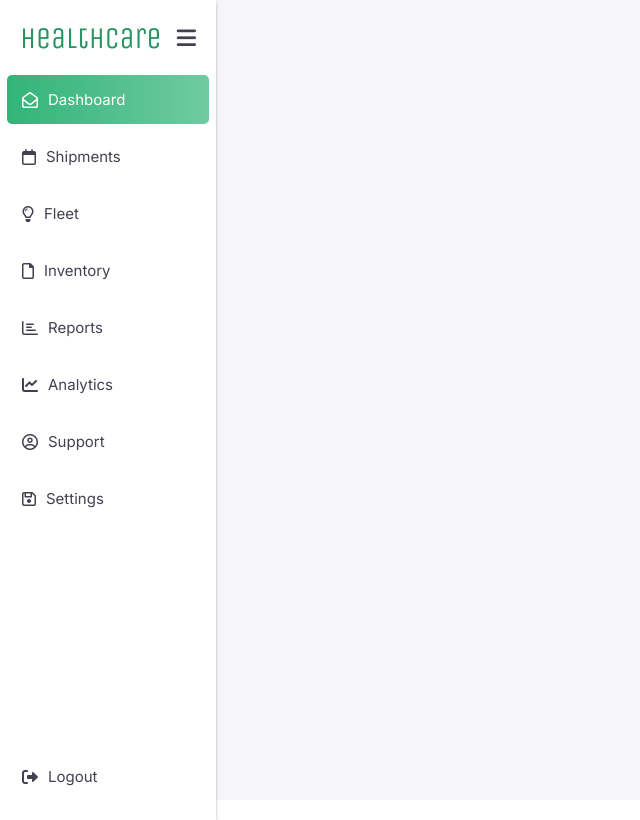
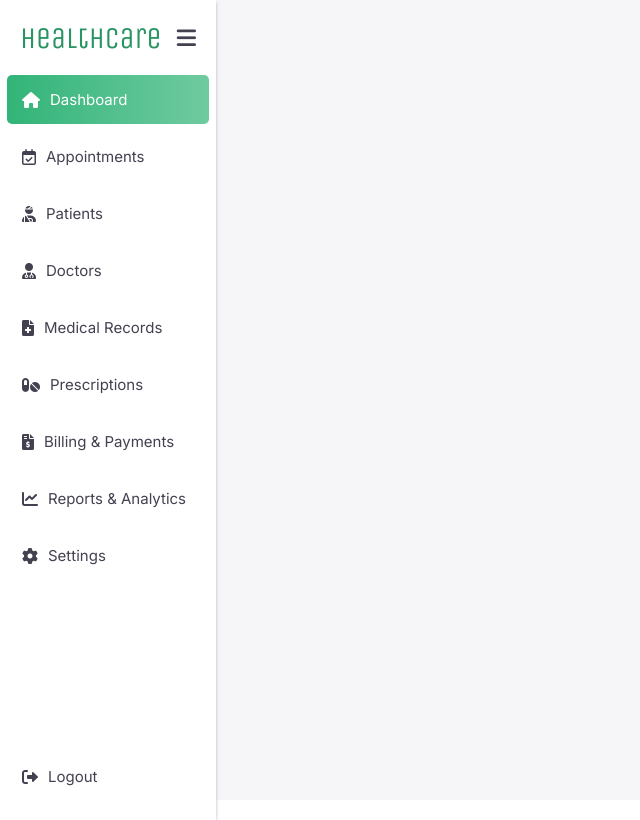
Before and after one commit to joseph-johnson27001/healthcare-dashboard, a Vue app: page / in a window 1280 px wide. Shown: the whole page, without its empty margins (0-640 px from the left). Built offline with nearby package versions, Linux system fonts and the light colour scheme.

Commit message:
Sidebar wrap and links

```diff
--- a/src/components/Navigation/SideBar.vue
+++ b/src/components/Navigation/SideBar.vue
@@ -29,14 +29,31 @@ export default {
       activeItem: "dashboard",
       collapsed: false,
       menuItems: [
-        { name: "dashboard", label: "Dashboard", icon: "far fa-envelope-open" },
-        { name: "shipments", label: "Shipments", icon: "far fa-calendar" },
-        { name: "fleet", label: "Fleet", icon: "far fa-lightbulb" },
-        { name: "inventory", label: "Inventory", icon: "far fa-file" },
-        { name: "reports", label: "Reports", icon: "far fa-chart-bar" },
-        { name: "analytics", label: "Analytics", icon: "fas fa-chart-line" },
-        { name: "support", label: "Support", icon: "far fa-user-circle" },
-        { name: "settings", label: "Settings", icon: "far fa-save" },
+        { name: "dashboard", label: "Dashboard", icon: "fas fa-home" },
+        {
+          name: "appointments",
+          label: "Appointments",
+          icon: "far fa-calendar-check",
+        },
+        { name: "patients", label: "Patients", icon: "fas fa-user-injured" },
+        { name: "doctors", label: "Doctors", icon: "fas fa-user-doctor" },
+        {
+          name: "medical-records",
+          label: "Medical Records",
+          icon: "fas fa-file-medical",
+        },
+        { name: "prescriptions", label: "Prescriptions", icon: "fas fa-pills" },
+        {
+          name: "billing",
+          label: "Billing & Payments",
+          icon: "fas fa-file-invoice-dollar",
+        },
+        {
+          name: "reports",
+          label: "Reports & Analytics",
+          icon: "fas fa-chart-line",
+        },
+        { name: "settings", label: "Settings", icon: "fas fa-cog" },
         { name: "logout", label: "Logout", icon: "fas fa-sign-out-alt" },
       ],
     };
@@ -112,6 +129,7 @@ export default {
   display: flex;
   align-items: center;
   transition: background-color 0.3s ease;
+  white-space: nowrap;
 }
 
 .sidebar ul li.logout-item {
```
